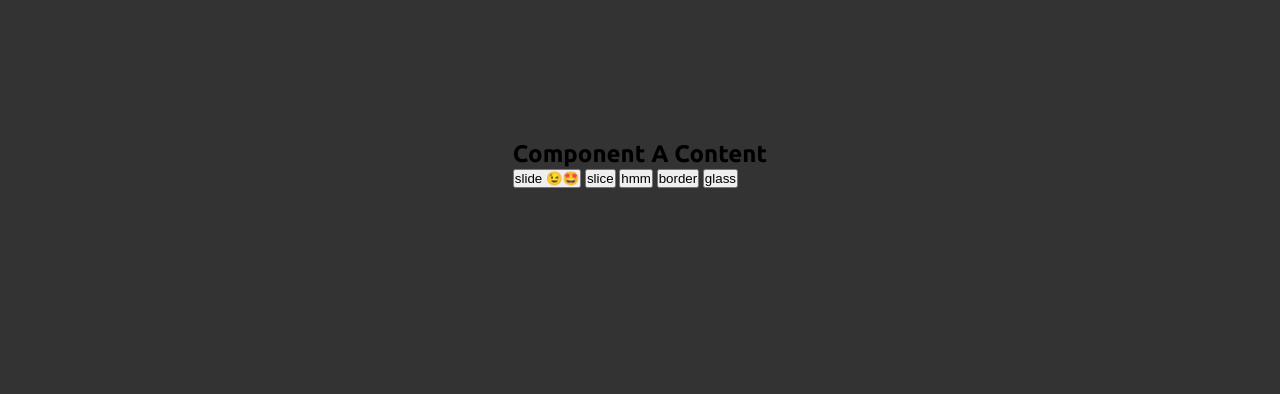
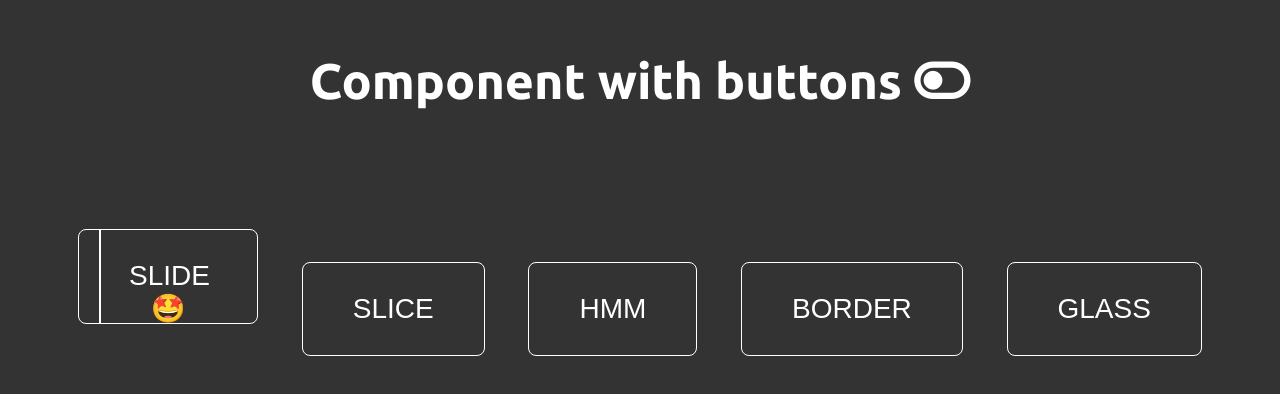
Before and after one commit to maglana/CodeDiversityRepo, a website built with Vite: page src/components/buttonComponents/index.html in a window 1280 px wide. Shown: the part 236-630 px from the top of the page. Built offline with nearby package versions, Linux system fonts and the light colour scheme.

Commit message:
buttons with animation in css

```diff
--- a/src/components/buttonComponents/index.html
+++ b/src/components/buttonComponents/index.html
@@ -22,10 +22,10 @@
 	</head>
 
 	<div class="buttonComponents">
-		<h2>Component A Content</h2>
-		<button class="slide">
+		<h2 class="title">Component with buttons <i class="fa-solid fa-toggle-off"></i></h2>
+		<button class="movingLines">
 			<span class="span1">slide</span>
-			<span class="span2">😉🤩</span>
+			<span class="span2">🤩</span>
 		</button>
 		<button class="slice">slice</button>
 		<button class="hmm">hmm</button>
--- a/src/components/buttonComponents/style.css
+++ b/src/components/buttonComponents/style.css
@@ -14,3 +14,52 @@ body {
 	background-color: #333;
 	overflow: hidden;
 }
+.title{
+	font-size: 50px;
+	margin: 100px;
+	color: #fff;
+	text-align: center;
+}
+
+button {
+	position: relative;
+	margin: 20px;
+	padding: 30px 50px;
+	background: none;
+	border: 1px solid #fff;
+	border-radius: 8px;
+	color: #ffffff;
+	font-size: 28px;
+	text-transform: uppercase;
+	cursor: pointer;
+	overflow: hidden;
+}
+button::before, button::after {
+	display: block;
+	position: absolute;
+	content: '';
+	transition: all .5s;
+	z-index: -1;
+}
+.movingLines {
+	width: 180px;
+	height: 95px;
+}
+.movingLines::after{
+	height: 100%;
+	top: 0;
+	left: 20px;
+	border-left: 2px solid #fff;
+}
+.movingLines::before{
+	width: 100%;
+	top: -10px;
+	left: 0;
+	border-top: 3px solid #fff;
+}
+.movingLines:hover::after{
+	left: 300px;
+}
+.movingLines:hover::before {
+	top: 100px;
+}
```
